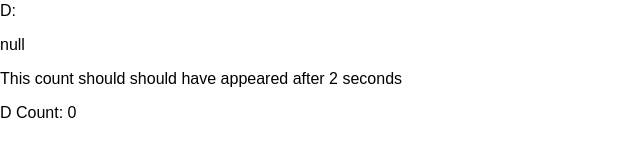
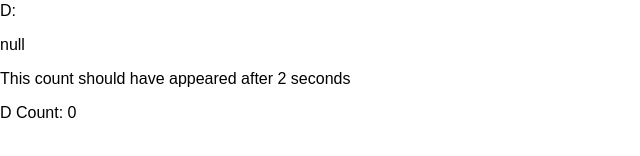
Before and after one commit to soundxyz/graphql-react, a Next.js app in the folder examples/next/: page /subscription in a window 1280 px wide. Shown: the part 354-510 px from the top of the page, without its empty margins (0-640 px from the left). Built offline with nearby package versions, Linux system fonts and the light colour scheme; no server answers.

Commit message:
Update subscription.tsx

```diff
--- a/examples/next/src/pages/subscription.tsx
+++ b/examples/next/src/pages/subscription.tsx
@@ -68,7 +68,7 @@ function ComponentD() {
       <p>
         D: <CountSubscription onCount={setCount} />
       </p>
-      <span>This count should should have appeared after 2 seconds</span>
+      <span>This count should have appeared after 2 seconds</span>
       <p>D Count: {count}</p>
     </>
   );
```
